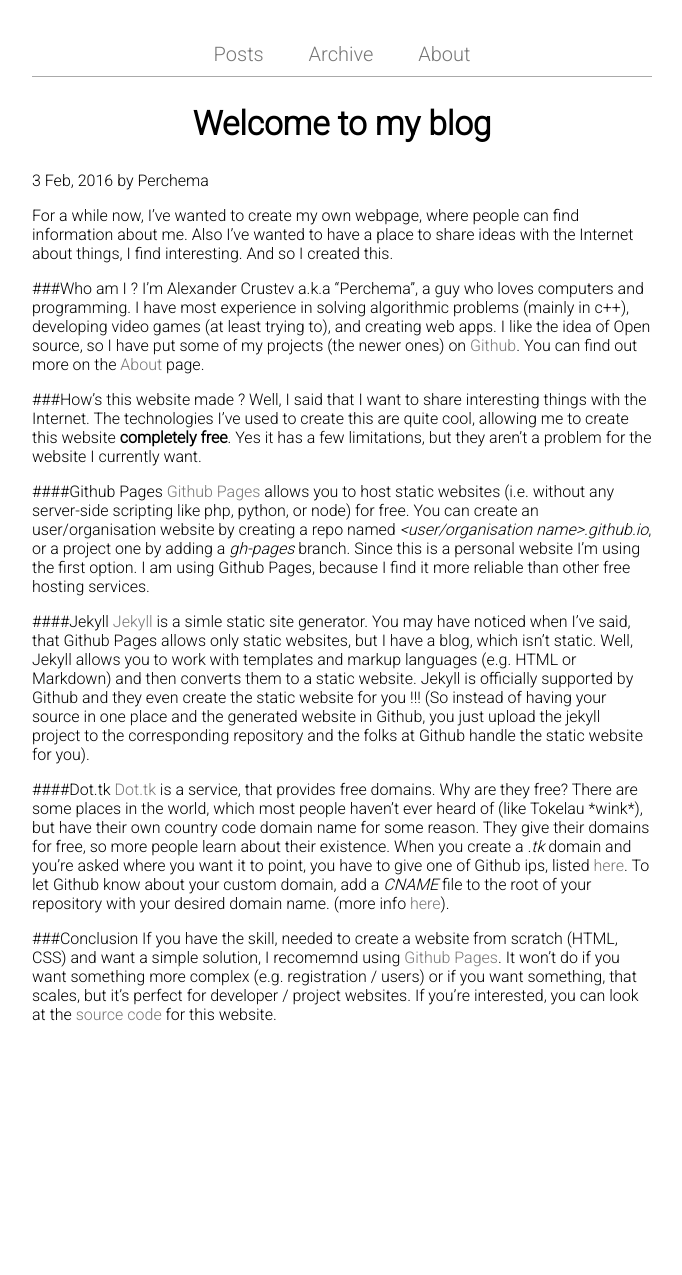
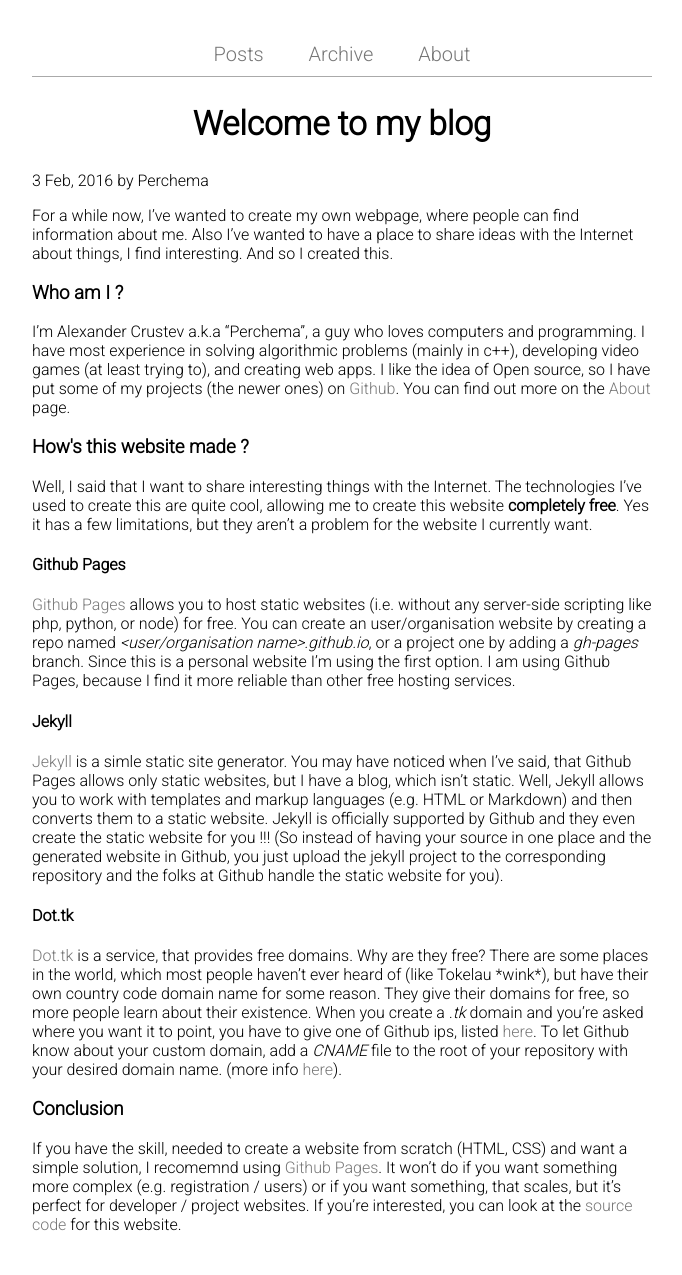
Before and after one commit to Alaxe/alaxe.github.io, a Jekyll site: the page built from _posts/2016-02-03-welcome.md, in a window 1280 px wide. Shown: the whole page, without its empty margins (298-980 px from the left). Built offline with Jekyll 4.4.1, drawn with Linux system fonts in a browser that asks for light colours; before the commit the page ends 1065 px from its top, so only the background shows below that.

Commit message:
Changed all heading to <h>

```diff
--- a/_posts/2016-02-03-welcome.markdown
+++ b/_posts/2016-02-03-welcome.md
@@ -8,20 +8,20 @@
 information about me. Also I've wanted to have a place to share ideas with the
 Internet about things, I find interesting. And so I created this.
 
-###Who am I ?
+<h3>Who am I ?</h3>
 I'm Alexander Crustev a.k.a "Perchema", a guy who loves computers and
 programming. I have most experience in solving algorithmic problems (mainly in
 c++), developing video games (at least trying to), and creating web apps. I
 like the idea of Open source, so I have put some of my projects (the newer
 ones) on [Github][gh-prof]. You can find out more on the [About][about] page.
 
-###How's this website made ?
+<h3>How's this website made ?</h3>
 Well, I said that I want to share interesting things with the Internet. The
 technologies I've used to create this are quite cool, allowing me to create
 this website **completely free**. Yes it has a few limitations, but they aren't
 a problem for the website I currently want.
 
-####Github Pages
+<h4>Github Pages</h4>
 [Github Pages][gh-pages] allows you to host static websites (i.e. without any
 server-side scripting like php, python, or node) for free. You can create an
 user/organisation website by creating a repo named *<user/organisation
@@ -29,7 +29,7 @@
 is a personal website I'm using the first option. I am using Github Pages,
 because I find it more reliable than other free hosting services.
 
-####Jekyll
+<h4>Jekyll</h4>
 [Jekyll][jekyll] is a simle static site generator. You may have noticed when
 I've said, that Github Pages allows only static websites, but I have a blog,
 which isn't static. Well, Jekyll allows you to work with templates and markup
@@ -39,7 +39,7 @@
 website in Github, you just upload the jekyll project to the corresponding
 repository and the folks at Github handle the static website for you).
 
-####Dot.tk
+<h4>Dot.tk</h4>
 [Dot.tk][dot-tk] is a service, that provides free domains. Why are they free?
 There are some places in the world, which most people haven't ever heard of
 (like Tokelau \*wink\*), but have their own country code domain name for some
@@ -49,7 +49,7 @@
 know about your custom domain, add a *CNAME* file to the root of your repository
 with your desired domain name. (more info [here][gh-cname]).
 
-###Conclusion
+<h3>Conclusion</h3>
 If you have the skill, needed to create a website from scratch (HTML, CSS) and
 want a simple solution, I recomemnd using [Github Pages][gh-pages]. It won't do
 if you want something more complex (e.g. registration / users) or if you want
```
Also changed, not shown: about.md (+0 -1 lines).
